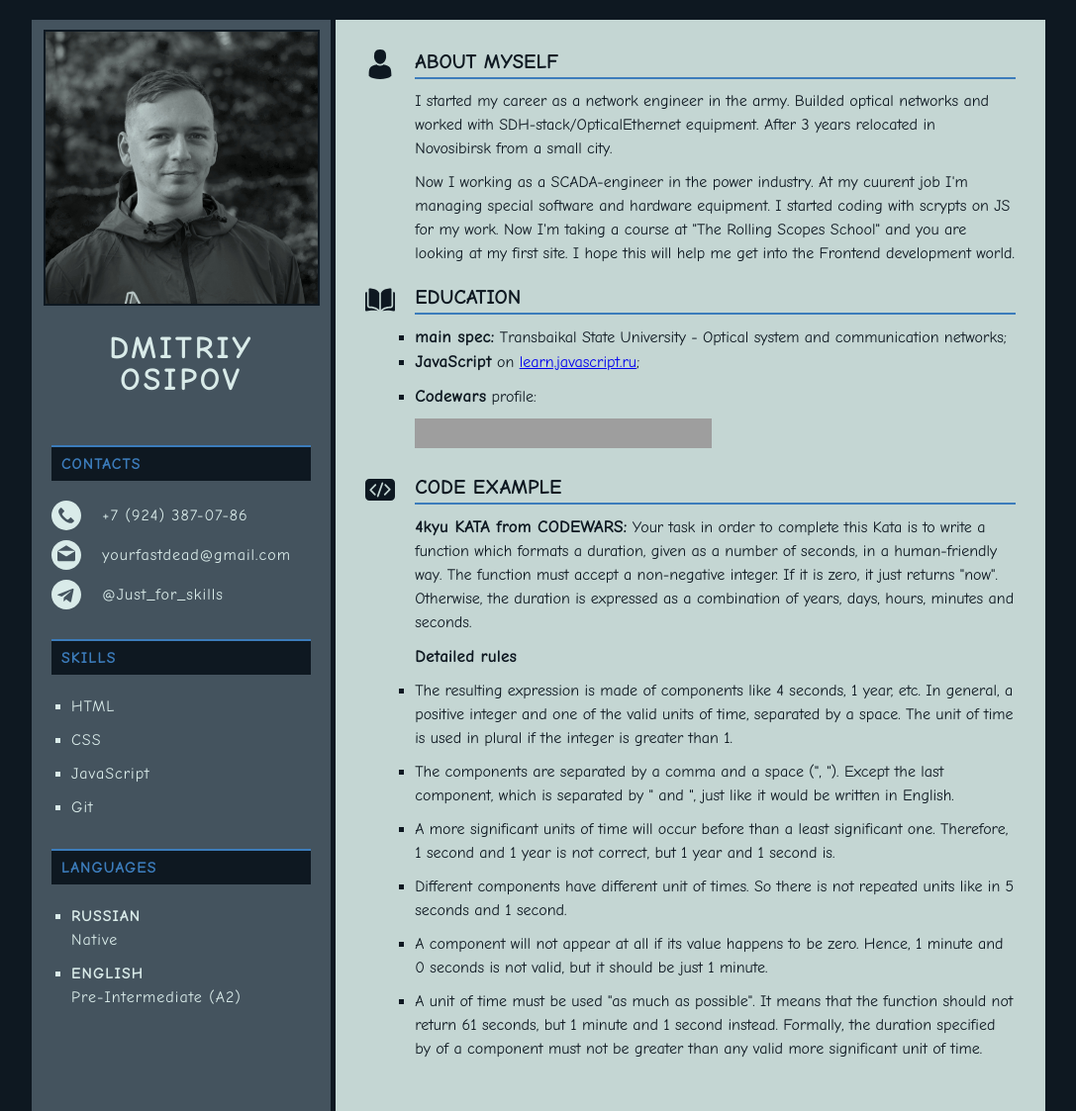
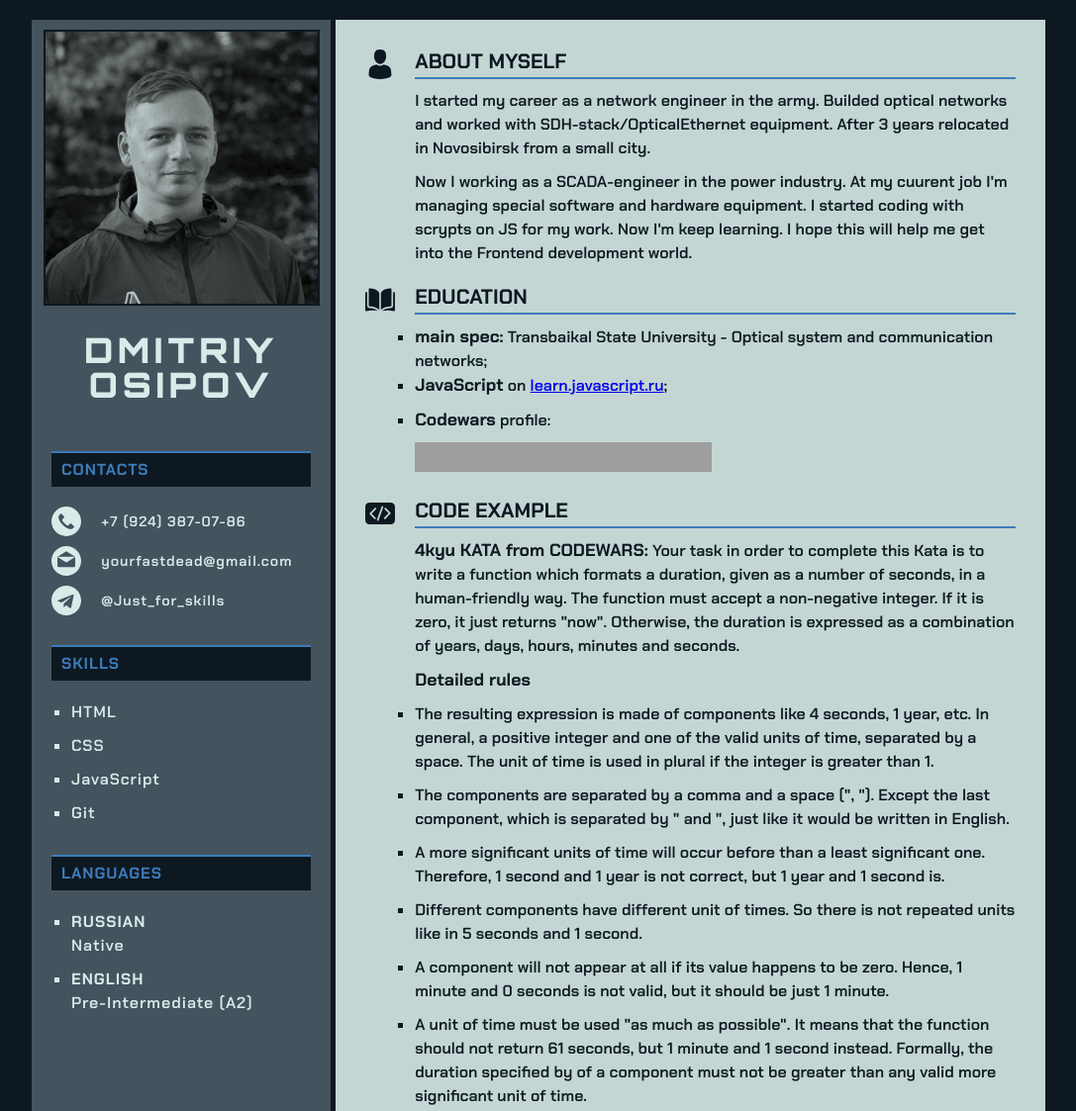
Before and after one commit to Dmitriy-Osipov/rsschool-cv, a plain HTML site: page index.html in a window 1280 px wide. Shown: the top 1123 px of the page at 99% size, without its empty margins (96-1183 px from the left). Drawn offline with nearby package versions, Linux system fonts and the light colour scheme; grey boxes are pictures that could not be loaded; files whose address does not match are found by name.

Commit message:
feat: add google fonts

```diff
--- a/css/style.css
+++ b/css/style.css
@@ -15,7 +15,7 @@
 
 body {
     box-sizing: border-box;
-    font: 1rem "Comic Sans MS", cursive, sans-serif;
+    font: 1rem 'Chakra Petch', sans-serif;
     line-height: 1.5rem;
     background-color: var(--dark-color);
 }
@@ -47,11 +47,12 @@ header img {
 }
 
 h1 {
-    font-size: 2rem;
-    font-weight: bold;
+    font-size: 2.2rem;
+    font-family: 'Orbitron', sans-serif;
+    font-weight: 700;
     line-height: 1;
     text-transform: uppercase;
-    letter-spacing: 3px;
+    letter-spacing: 5px;
 }
 
 h2 {
@@ -61,13 +62,13 @@ h2 {
     border-top: 2px solid var(--blue-color);
     text-transform: uppercase;
     text-align: left;
-    font-weight: bold;
+    font-weight: 700;
     background-color: var(--dark-color);
     color: var(--blue-color);
 }
 
 strong {
-    font-weight: bold;
+    font-weight: 700;
     font-size: 1.1em;
 }
 
@@ -87,6 +88,7 @@ main li {
 .contacts li p {
     display: inline;
     vertical-align: middle;
+    font-size: 0.9em;
 }
 
 .skills ul,
@@ -100,7 +102,7 @@ main li {
 }
 
 .language {
-    font-weight: bold;
+    font-weight: 700;
 }
 
 .rightside {
@@ -124,7 +126,7 @@ h3 {
     flex: 1;
     vertical-align: middle;
     padding-bottom: 4px;
-    font-weight: bold;
+    font-weight: 700;
     font-size: 1.3em;
     text-transform: uppercase;
     color: var(--dark-color);
@@ -171,7 +173,7 @@ code {
     margin-top: 20px;
     border-right: 5px solid var(--blue-color);
     border-top: 5px solid var(--blue-color);
-    font: 1em Arial, sans-serif;
+    font: 0.9em 'Chakra Petch', sans-serif;
     background-color: var(--light-color);
     border-radius: 10px;
 }
@@ -187,7 +189,7 @@ footer {
 }
 
 .footer-text {
-    font: bold 0.8em "Comic Sans MS", cursive, sans-serif;
+    font: 0.8em 'Orbitron', sans-serif;
     color: var(--semi-dark-color);
 }
 
--- a/index.html
+++ b/index.html
@@ -7,6 +7,9 @@
     <link rel="stylesheet" href="https://cdnjs.cloudflare.com/ajax/libs/highlight.js/11.2.0/styles/default.min.css">
     <script src="https://cdnjs.cloudflare.com/ajax/libs/highlight.js/11.2.0/highlight.min.js"></script>
     <script src="./index.js"></script>
+    <link rel="preconnect" href="https://fonts.googleapis.com">
+    <link rel="preconnect" href="https://fonts.gstatic.com" crossorigin>
+    <link href="https://fonts.googleapis.com/css2?family=Chakra+Petch:wght@600;700&family=Orbitron:wght@900&display=swap" rel="stylesheet">
     <link rel="stylesheet" href="./css/reset.css">
     <link rel="stylesheet" href="./css/style.css">
     <link rel="stylesheet" href="./css/adaptive.css">
@@ -85,7 +88,7 @@
                         Now I working as a SCADA-engineer in the power industry.
                         At my cuurent job I'm managing special software and hardware equipment.
                         I started coding with scrypts on JS for my work.
-                        Now I'm taking a course at "The Rolling Scopes School" and you are looking at my first site.
+                        Now I'm keep learning.
                         I hope this will help me get into the Frontend development world.
                     </p>
                 </section>
@@ -163,7 +166,7 @@
                     <pre>
                         <code class="language-javascript">
                             function formatDuration (sec) {
-                                if (sec == 0) return 'now';
+                                if (sec === 0) return 'now';
 
                                 let string = '';
                                 let [y, d, h, m, s] =  [~~(sec / (365*24*60*60)),
@@ -182,11 +185,11 @@
                                 h ? h == 1 ? string += h + ' hour' : string += h + ' hours' : 0;                   //hours
                                 h && m && s ?  string += ', ' : h && m ? string += ' and ' : 0;
 
-                                m ? m == 1 ? string += m + ' minute' : string += m + ' minutes' : 0;        //minutes
+                                m ? m == 1 ? string += m + ' minute' : string += m + ' minutes' : 0;       //minutes
 
                                 (y || d || h || m) && s ? string += ' and ' : string;                                       //and
 
-                                s ? s == 1 ? string += s + ' second' : string += s + ' seconds' : 0 ;          //seconds
+                                s ? s == 1 ? string += s + ' second' : string += s + ' seconds' : 0 ;         //seconds
 
                                 return string;
                               }
@@ -202,9 +205,6 @@
         <p class="footer-text">
             © 2021
         </p>
-        <a href="https://rs.school/js/">
-            <img class="rss-icon" src="img/icons/rss-logo.svg" alt="RSSchool Icon" width="87" height="30">
-        </a>
         </footer>
     </div>
 </body>
```
